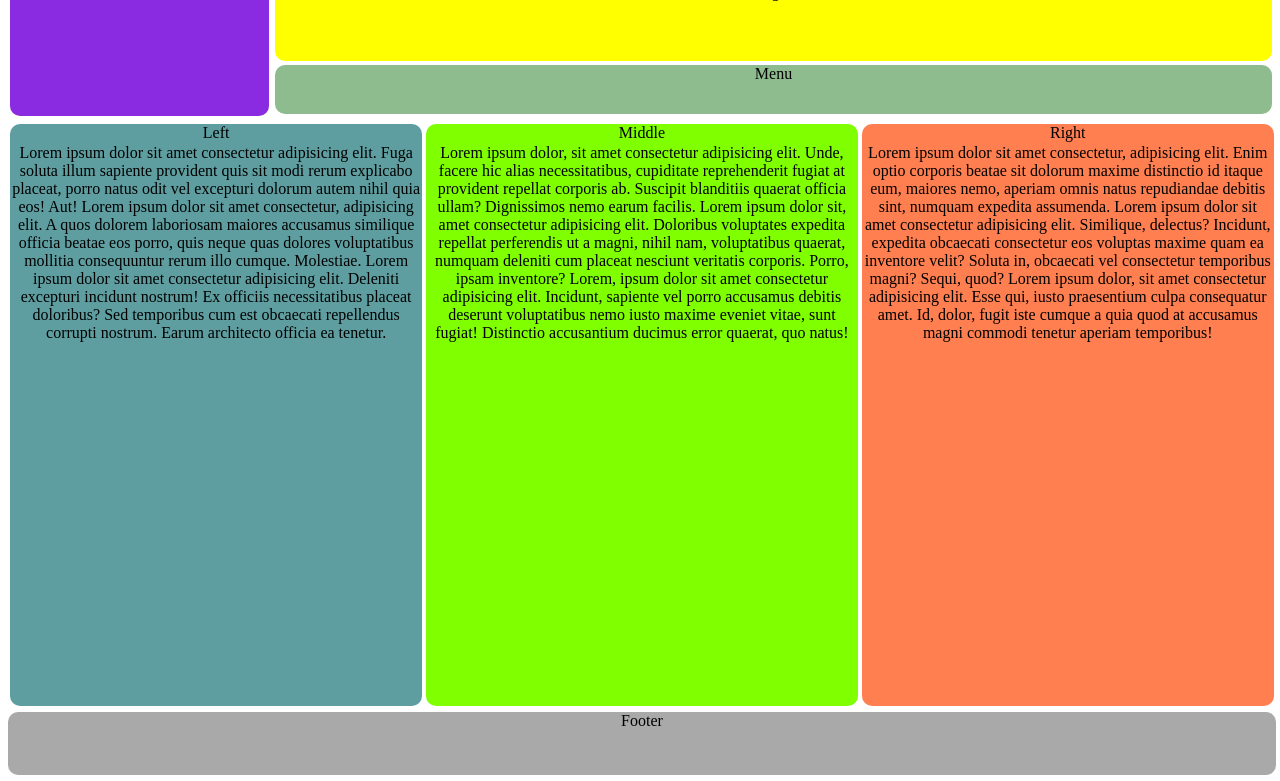
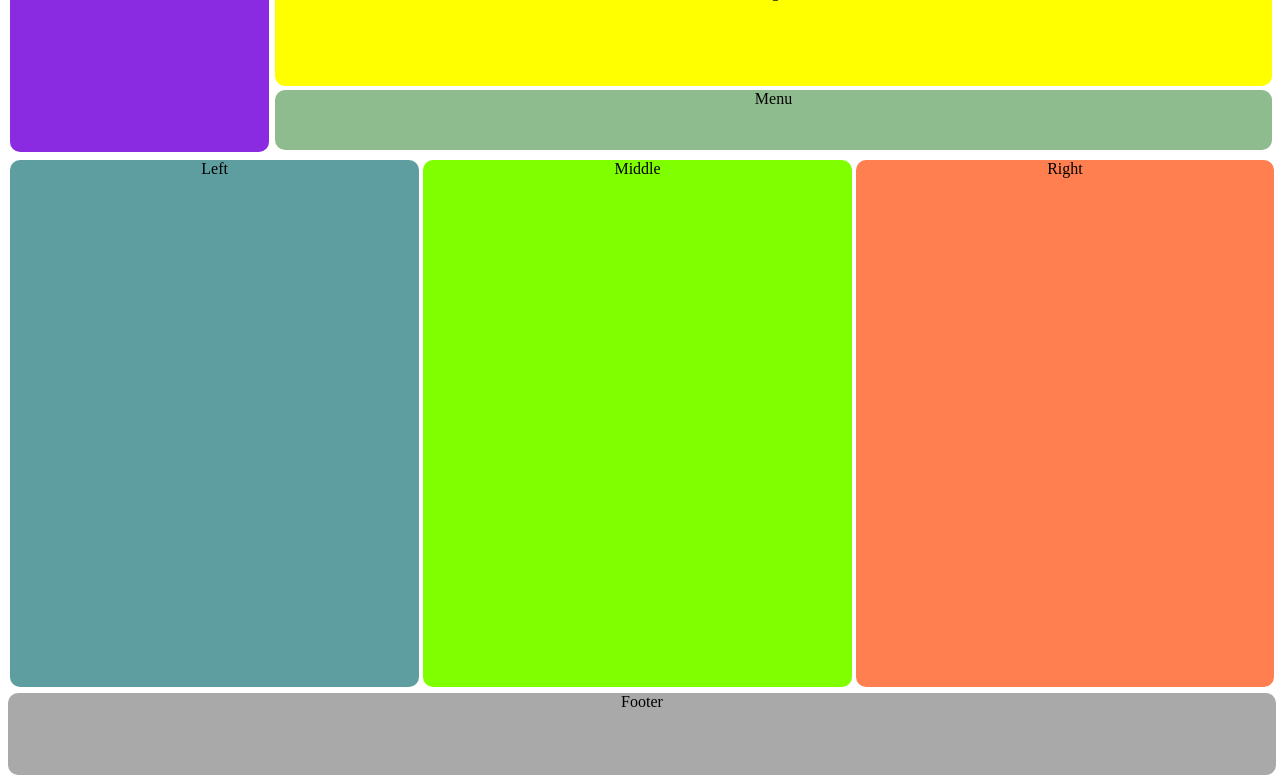
Before and after one commit to vinayakgit1/flexgrow, a plain HTML site: page index.html in a window 1280 px wide. Shown: the part 27-808 px from the top of the page. Drawn offline with Linux system fonts and the light colour scheme.

Commit message:
flexgrow

```diff
--- a/index.html
+++ b/index.html
@@ -17,21 +17,9 @@
             </div>
         </header>
         <section>
-            <div class="aside">Left <br>
-            <p>Lorem ipsum dolor sit amet consectetur adipisicing elit. Fuga soluta illum sapiente provident quis sit modi rerum explicabo placeat, porro natus odit vel excepturi dolorum autem nihil quia eos! Aut!
-                Lorem ipsum dolor sit amet consectetur, adipisicing elit. A quos dolorem laboriosam maiores accusamus similique officia beatae eos porro, quis neque quas dolores voluptatibus mollitia consequuntur rerum illo cumque. Molestiae.
-                Lorem ipsum dolor sit amet consectetur adipisicing elit. Deleniti excepturi incidunt nostrum! Ex officiis necessitatibus placeat doloribus? Sed temporibus cum est obcaecati repellendus corrupti nostrum. Earum architecto officia ea tenetur.
-            </p></div>
-            <div class="middle">Middle <br>
-            <p>Lorem ipsum dolor, sit amet consectetur adipisicing elit. Unde, facere hic alias necessitatibus, cupiditate reprehenderit fugiat at provident repellat corporis ab. Suscipit blanditiis quaerat officia ullam? Dignissimos nemo earum facilis.
-                Lorem ipsum dolor sit, amet consectetur adipisicing elit. Doloribus voluptates expedita repellat perferendis ut a magni, nihil nam, voluptatibus quaerat, numquam deleniti cum placeat nesciunt veritatis corporis. Porro, ipsam inventore?
-                Lorem, ipsum dolor sit amet consectetur adipisicing elit. Incidunt, sapiente vel porro accusamus debitis deserunt voluptatibus nemo iusto maxime eveniet vitae, sunt fugiat! Distinctio accusantium ducimus error quaerat, quo natus!
-            </p></div>
-            <div class="left">Right <br>
-            <p>Lorem ipsum dolor sit amet consectetur, adipisicing elit. Enim optio corporis beatae sit dolorum maxime distinctio id itaque eum, maiores nemo, aperiam omnis natus repudiandae debitis sint, numquam expedita assumenda.
-                Lorem ipsum dolor sit amet consectetur adipisicing elit. Similique, delectus? Incidunt, expedita obcaecati consectetur eos voluptas maxime quam ea inventore velit? Soluta in, obcaecati vel consectetur temporibus magni? Sequi, quod?
-                Lorem ipsum dolor, sit amet consectetur adipisicing elit. Esse qui, iusto praesentium culpa consequatur amet. Id, dolor, fugit iste cumque a quia quod at accusamus magni commodi tenetur aperiam temporibus!
-            </p></div>
+            <div class="aside">Left</div>
+            <div class="middle">Middle</div>
+            <div class="left">Right</div>
         </section>
         <footer>Footer</footer>
     </main>
```
